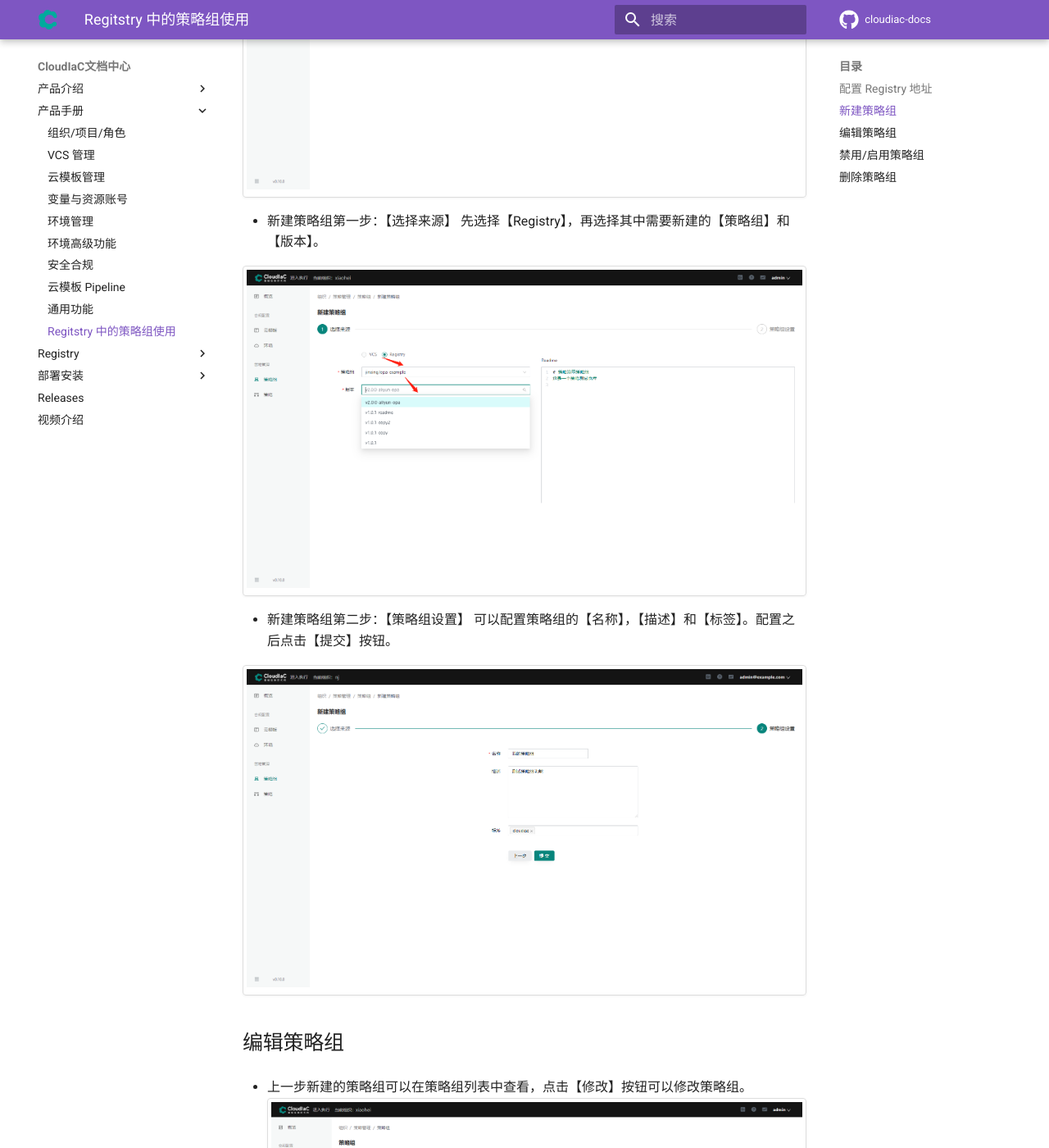
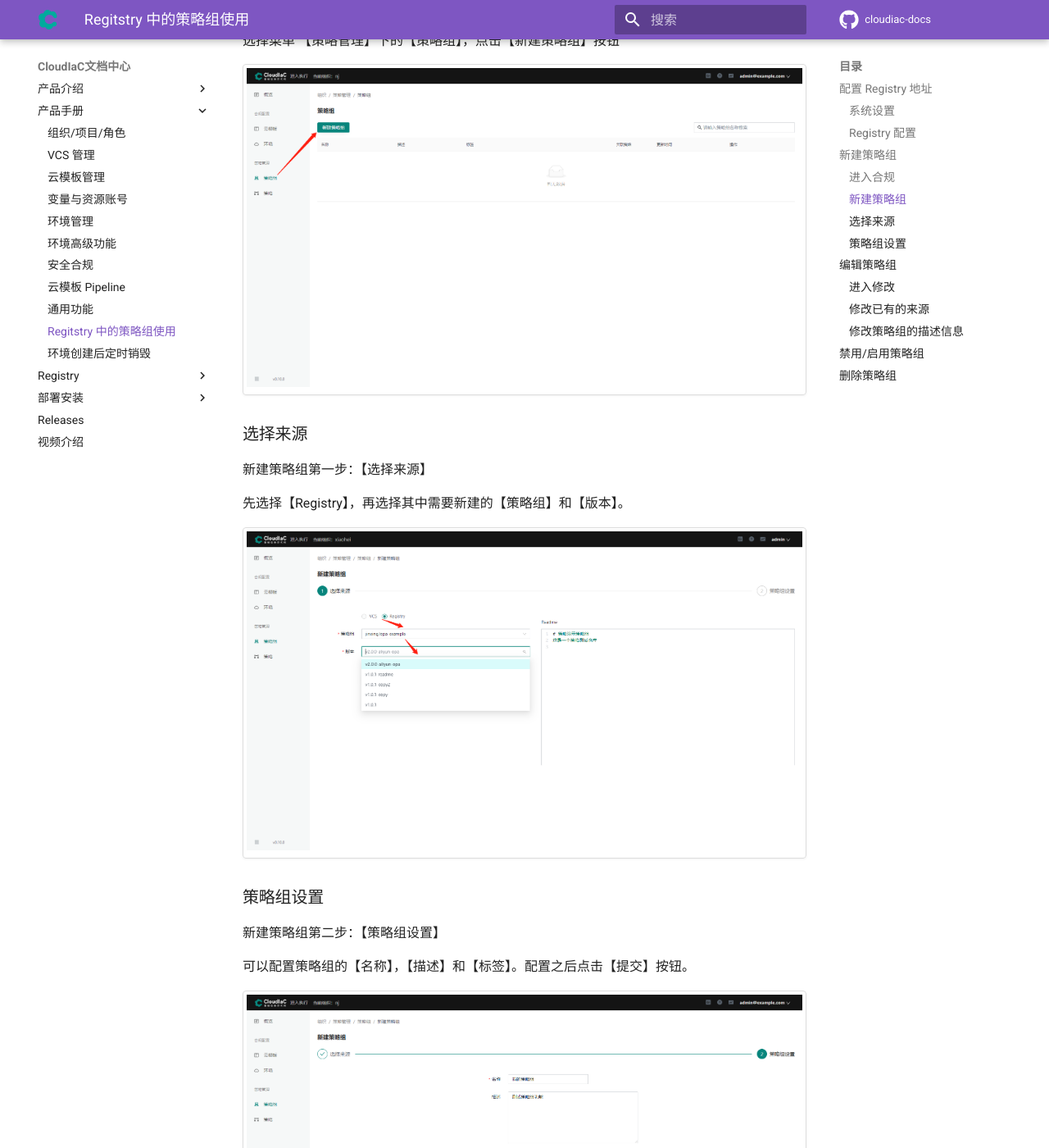
Before and after one commit to idcos/cloudiac-docs, an MkDocs documentation site: the page built from docs/mkdocs/manual/registry-policygroup.md, in a window 1280 px wide and 1400 px high, scrolled down 1868 px. Shown: the whole window at 82% size. Built offline with MkDocs 1.6.1 and Material for MkDocs 9.7.7, drawn with Linux system fonts in a browser that asks for light colours; comment, search, counter and statistics services are not loaded; the version menu is left out; some of the changed text lies outside the part shown.

Commit message:
update 标题

```diff
--- a/docs/mkdocs.yml
+++ b/docs/mkdocs.yml
@@ -64,6 +64,7 @@
       - "云模板 Pipeline": manual/pipeline.md
       - "通用功能": manual/others.md
       - "Regitstry 中的策略组使用": manual/registry-policygroup.md
+      - "环境创建后定时销毁": manual/env-auto-destroy.md
   - "Registry":
       - "Registry 介绍": "manual/registry.md"
       - "Provider 发布": "manual/provider-publish.md"
--- a/docs/mkdocs/manual/registry-policygroup.md
+++ b/docs/mkdocs/manual/registry-policygroup.md
@@ -2,45 +2,69 @@
 
 ## 配置 Registry 地址
 
-- 选择页面右上角 用户信息 -> 【系统设置】
+### 系统设置
+
+选择页面右上角 用户信息 -> 【系统设置】
 
 ![系统设置](../images/registry-policygroup-01.png){.img-fluid}
 
-- 选择 【Registry 配置】，然后在 【Registry 地址】 文本框中输入地址并【保存】
+### Registry 配置
+
+选择 【Registry 配置】，然后在 【Registry 地址】 文本框中输入地址并【保存】
 
 ![Registry 地址设置](../images/registry-policygroup-02.png){.img-fluid}
 
 ## 新建策略组
 
-- 进入系统页面后，选择【进入合规】
-  ![进入合规](../images/registry-policygroup-03.png){.img-fluid}
+### 进入合规
 
-- 选择菜单 【策略管理】下的【策略组】，点击【新建策略组】按钮
+进入系统页面后，选择【进入合规】
 
-  ![策略组菜单](../images/registry-policygroup-04.png){.img-fluid}
+![进入合规](../images/registry-policygroup-03.png){.img-fluid}
 
-- 新建策略组第一步：【选择来源】
-  先选择【Registry】，再选择其中需要新建的【策略组】和【版本】。
+### 新建策略组
 
-  ![新建策略组第一步](../images/registry-policygroup-05.png){.img-fluid}
+选择菜单 【策略管理】下的【策略组】，点击【新建策略组】按钮
 
-- 新建策略组第二步：【策略组设置】
-  可以配置策略组的【名称】，【描述】和【标签】。配置之后点击【提交】按钮。
+![策略组菜单](../images/registry-policygroup-04.png){.img-fluid}
 
-  ![新建策略组第二步](../images/registry-policygroup-06.png){.img-fluid}
+### 选择来源
+
+新建策略组第一步：【选择来源】
+
+先选择【Registry】，再选择其中需要新建的【策略组】和【版本】。
+
+![新建策略组第一步](../images/registry-policygroup-05.png){.img-fluid}
+
+### 策略组设置
+
+新建策略组第二步：【策略组设置】
+
+可以配置策略组的【名称】，【描述】和【标签】。配置之后点击【提交】按钮。
+
+![新建策略组第二步](../images/registry-policygroup-06.png){.img-fluid}
 
 ## 编辑策略组
 
-- 上一步新建的策略组可以在策略组列表中查看，点击【修改】按钮可以修改策略组。
-  ![策略组列表](../images/registry-policygroup-07.png){.img-fluid}
+### 进入修改
 
-- 修改策略组和新建策略组一样，第一步可以修改已有的来源。
-  这里修改之后，可以直接提交，如果还要修改策略组的名称和描述等信息，点击图片上的【策略组设置】
+上一步新建的策略组可以在策略组列表中查看，点击【修改】按钮可以修改策略组。
 
-  ![策略组修改第一步](../images/registry-policygroup-08.png){.img-fluid}
+![策略组列表](../images/registry-policygroup-07.png){.img-fluid}
 
-- 第二步中，可以修改策略组的【名称】，【描述】和【标签】，修改后点击【提交】保存修改内容。
-  ![策略组修改第二步](../images/registry-policygroup-09.png){.img-fluid}
+### 修改已有的来源
+
+修改策略组和新建策略组一样，第一步可以修改已有的来源。
+
+这里修改之后，可以直接提交，如果还要修改策略组的名称和描述等信息，点击图片上的【策略组设置】
+
+![策略组修改第一步](../images/registry-policygroup-08.png){.img-fluid}
+
+### 修改策略组的描述信息
+
+第二步中，可以修改策略组的【名称】，【描述】和【标签】，修改后点击【提交】保存修改内容。
+
+![策略组修改第二步](../images/registry-policygroup-09.png){.img-fluid}
 
 ## 禁用/启用策略组
 
```
